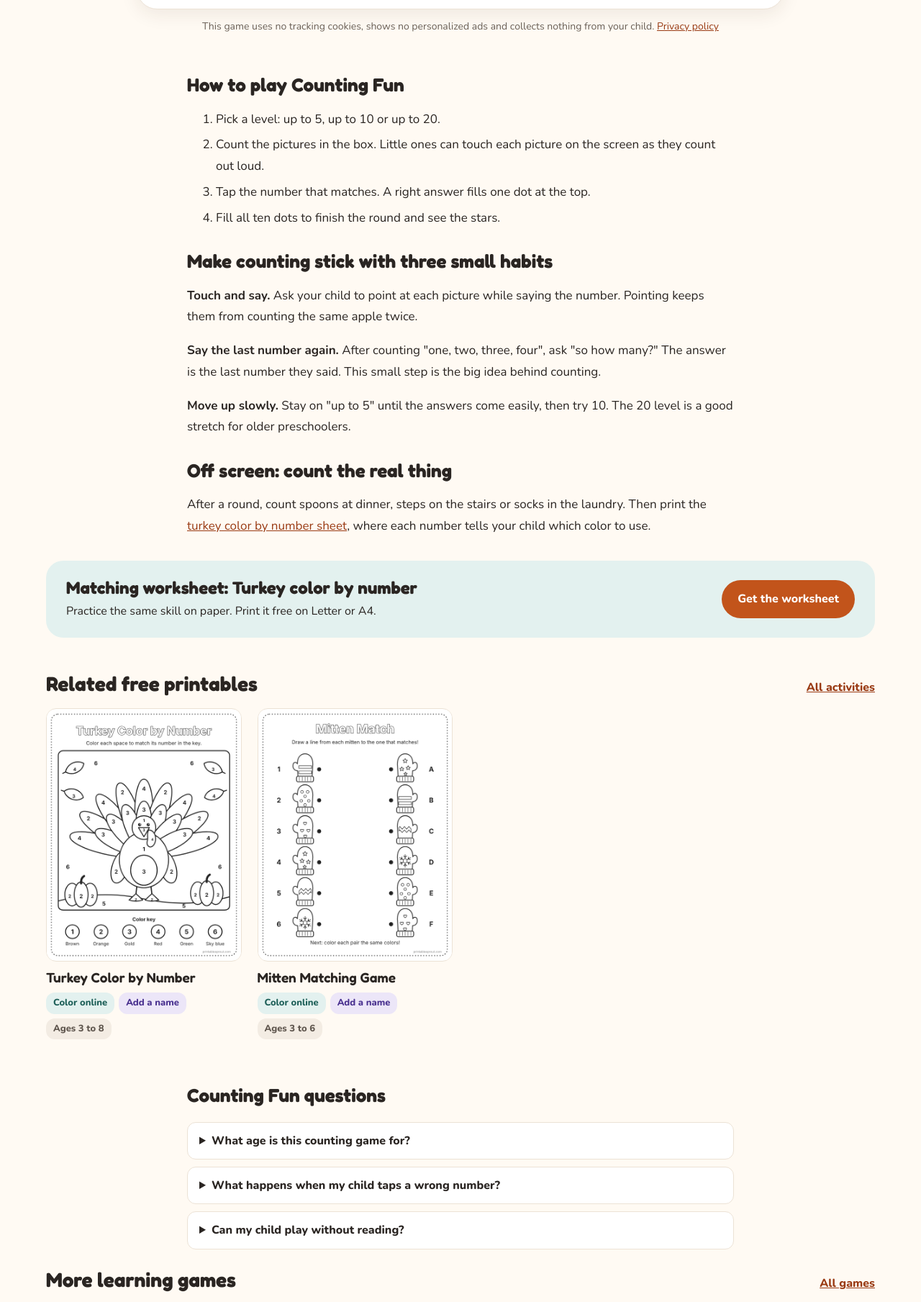
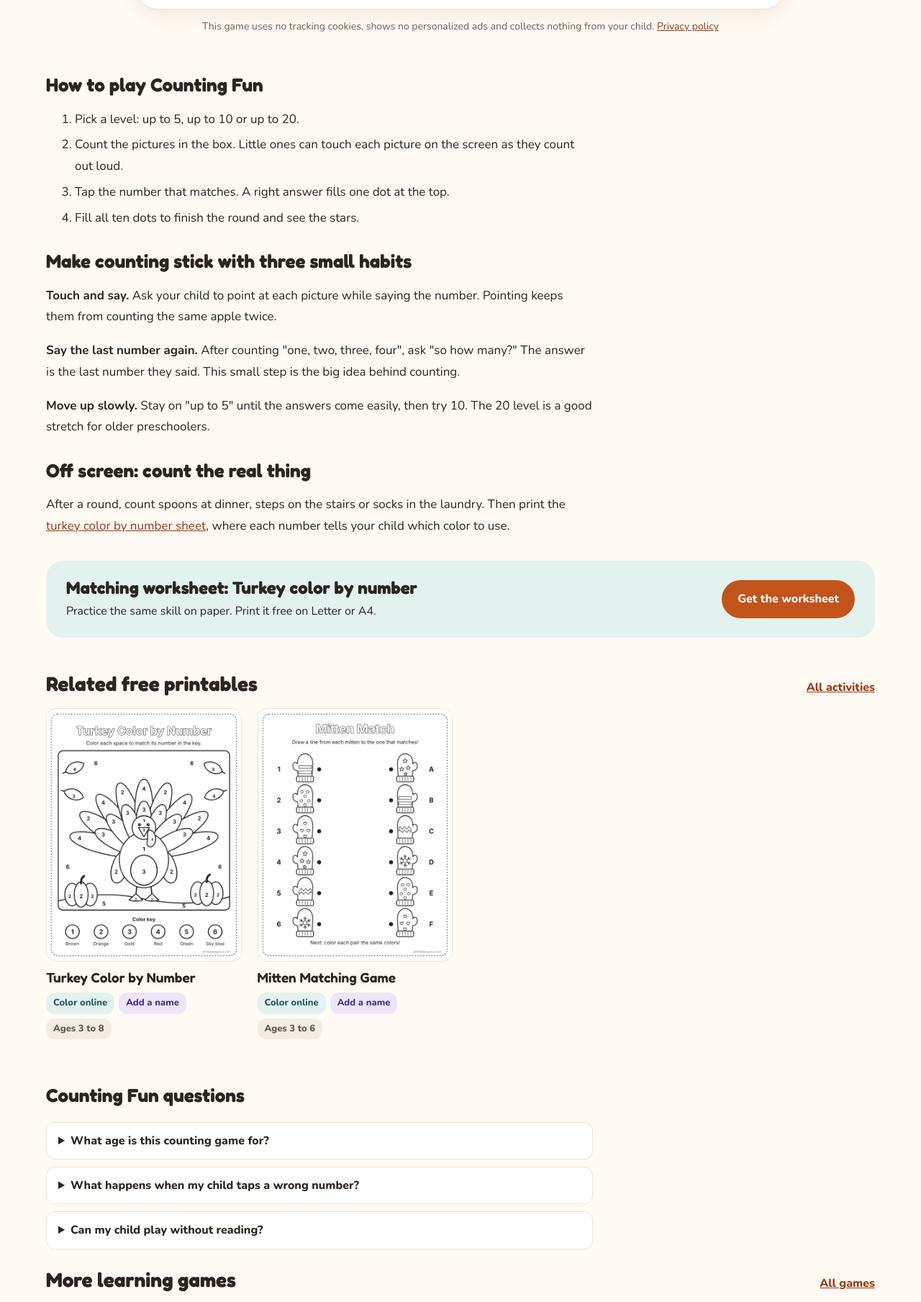
Before and after one commit to santajigade/printablesprout, an Astro site: page /games/counting-fun in a window 1280 px wide. Shown: the part 796-2605 px from the top of the page at 72% size. Built offline with nearby package versions, Linux system fonts and the light colour scheme; Astro itself is replaced by a stand-in of ours.

Commit message:
Left-align game page text and FAQ with the other sections
Co-Authored-By: Claude Opus 5.5 <noreply@anthropic.com>
Claude-Session: https://claude.ai/code/session_01E7SCfM99yNC5eLSDddsDWv

```diff
--- a/src/pages/games/[slug].astro
+++ b/src/pages/games/[slug].astro
@@ -50,9 +50,9 @@ const jsonld = { '@context': 'https://schema.org', '@graph': [
     <p class="gp-privacy">This game uses no tracking cookies, shows no personalized ads and collects nothing from your child. <a href="/privacy-policy/">Privacy policy</a></p>
   </section>
 
-  <article class="prose">
+  <div class="wrap gp-left"><article class="prose">
     {game.sections.map((s) => (<><h2>{s.h}</h2><Fragment set:html={s.html} /></>))}
-  </article>
+  </article></div>
 
   <section class="wrap section">
     <div class="g-sheetbox">
@@ -71,10 +71,10 @@ const jsonld = { '@context': 'https://schema.org', '@graph': [
     </section>
   )}
 
-  <section class="faq">
+  <section class="wrap gp-left"><div class="faq">
     <h2>{game.name} questions</h2>
     {game.faq.map((f) => <details><summary>{f.q}</summary><p>{f.a}</p></details>)}
-  </section>
+  </div></section>
 
   <section class="wrap section">
     <div class="sec-head"><h2>More learning games</h2><a href="/games/">All games</a></div>
--- a/src/pages/games/index.astro
+++ b/src/pages/games/index.astro
@@ -130,10 +130,10 @@ const jsonld = { '@context': 'https://schema.org', '@graph': [
     </div>
   </section>
 
-  <section class="faq g-faq" aria-labelledby="faq-h">
+  <section class="wrap gp-left" aria-labelledby="faq-h"><div class="faq g-faq">
     <h2 id="faq-h">Questions parents and teachers ask</h2>
     {FAQ.map((f) => <details><summary>{f.q}</summary><p>{f.a}</p></details>)}
-  </section>
+  </div></section>
 
   <script is:inline>
     (function () {
@@ -221,7 +221,8 @@ const jsonld = { '@context': 'https://schema.org', '@graph': [
   .g-h2 { font-size: 28px; margin: 0 0 16px; }
   .g-trust { padding-bottom: 0; }
   .g-trust > div { background: var(--white); border: 1px solid var(--line); border-radius: 20px; padding: 18px; }
-  .g-faq { padding-left: 24px; padding-right: 24px; padding-bottom: 32px; }
+  .g-faq { padding-bottom: 32px; }
+  .gp-left .faq { margin-left: 0; }
   @media (max-width: 600px) {
     .g-cta { flex-direction: column; width: 100%; max-width: 360px; }
     .g-cta .btn { text-align: center; }
--- a/src/styles/games.css
+++ b/src/styles/games.css
@@ -111,3 +111,4 @@
 @keyframes gk-wig { 0%, 100% { transform: rotate(0); } 25% { transform: rotate(-4deg); } 75% { transform: rotate(4deg); } }
 @media (prefers-reduced-motion: reduce) { .gk-float, .gk-msg.bounce, .gk-dot.new, .gk-stars span, .gk-wiggle, .gk-no { animation: none !important; } }
 .gk-small { font-size: 14px; color: var(--soft); }
+.gp-left .prose, .gp-left .faq { margin-left: 0; }
```
